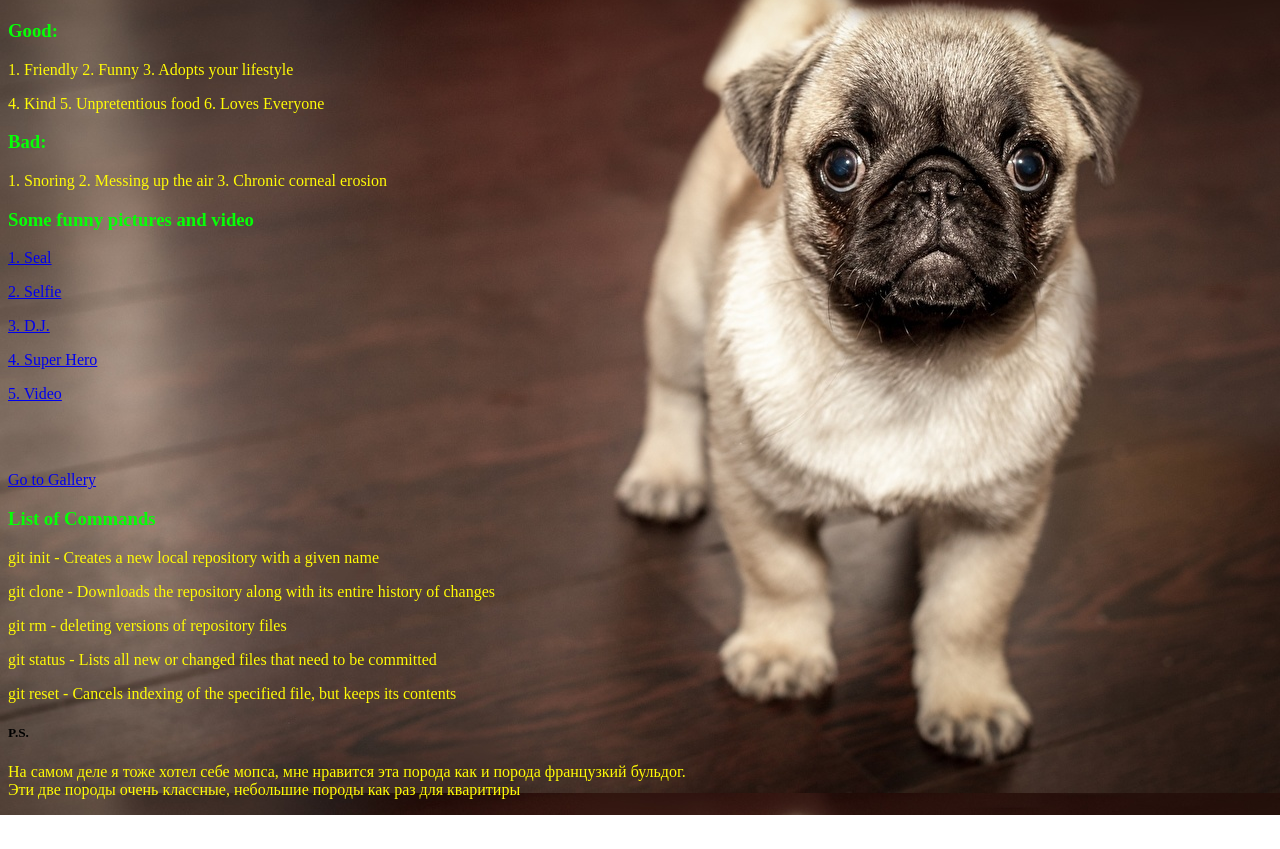
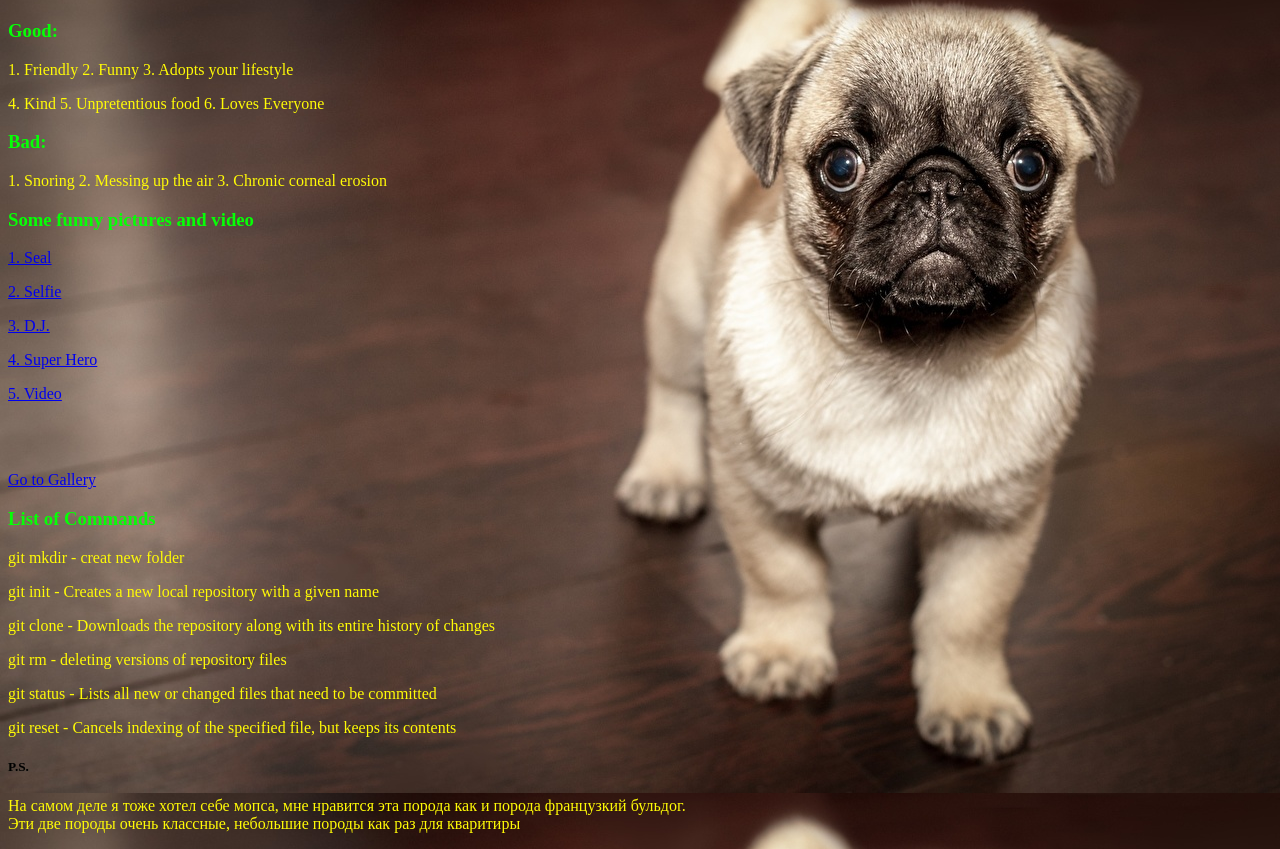
Before and after one commit to Barabakas/homework, a plain HTML site: page index.html in a window 1280 px wide. Shown: the part 60-909 px from the top of the page. Before the commit the page ends 875 px from the top, so only its background shows below. Drawn offline with Linux system fonts and the light colour scheme.

Commit message:
add new command

```diff
--- a/index.html
+++ b/index.html
@@ -35,6 +35,7 @@
     <br>
      <p><a href="./gallery.html">Go to Gallery</a></p>
      <h3><span>List of Commands</span></h3>
+     <P>git mkdir - creat new folder</P>
      <p>git init - Creates a new local repository with a given name</p>
      <p>git clone - Downloads the repository along with its entire history of changes</p>
      <p>git rm - deleting versions of repository files</p>
```
